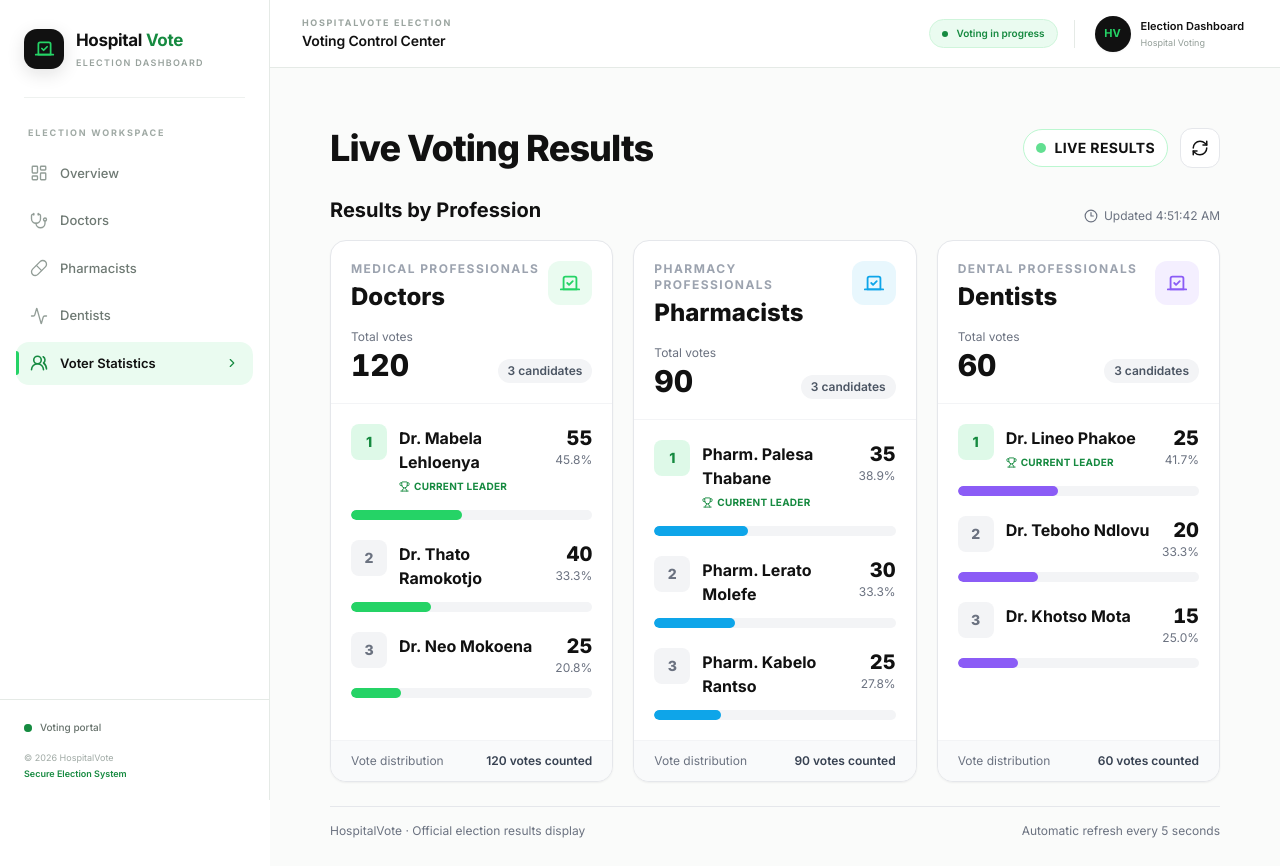
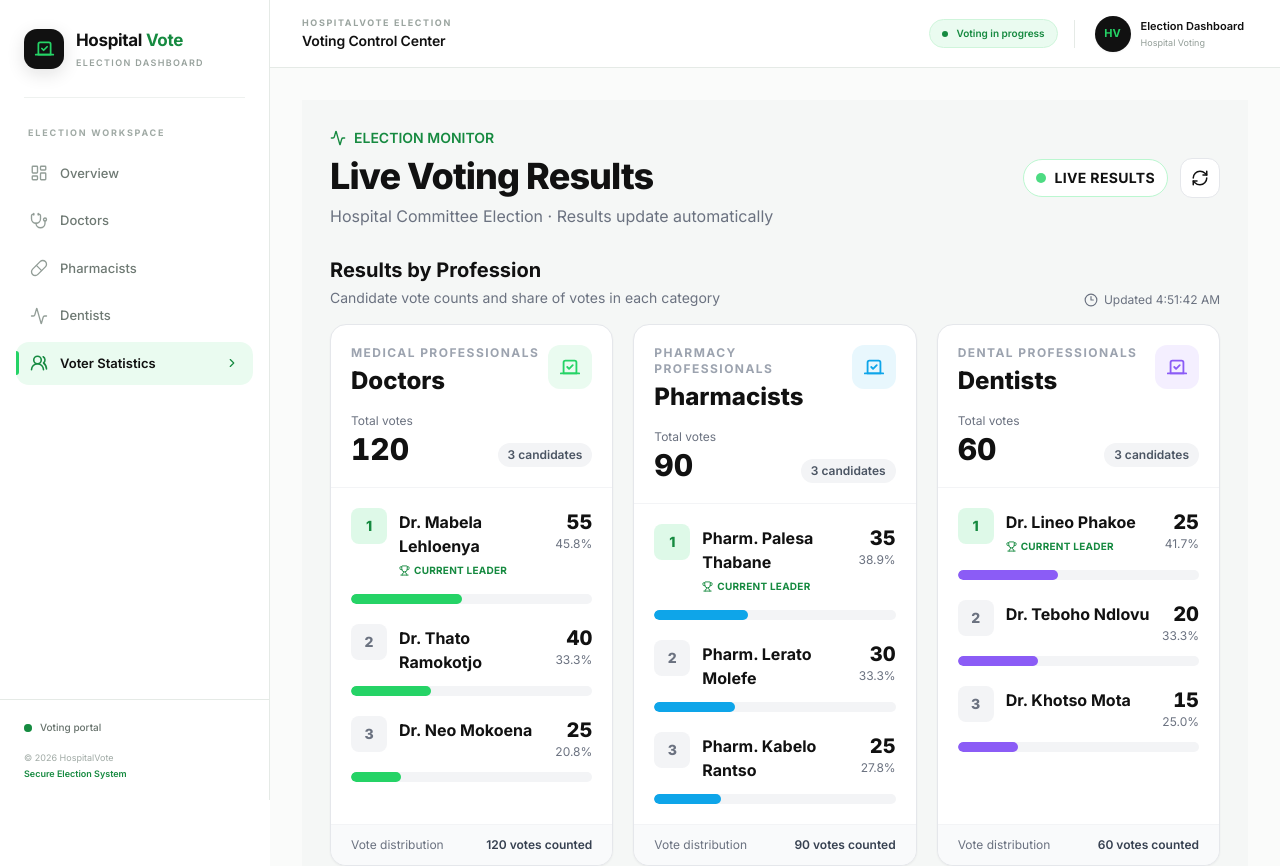
Before and after one commit to Fuma1322/vote-poll, a Next.js app: page /dashboard/voters in a window 1280 px wide. Shown: the top 866 px of the page. Built offline with nearby package versions, Linux system fonts and the light colour scheme.

Commit message:
deploy: Error Not Found Fixed

```diff
--- a/app/(admin)/dashboard/voters/page.tsx
+++ b/app/(admin)/dashboard/voters/page.tsx
@@ -1,7 +1,7 @@
 'use client';
 
 import { useCallback, useEffect, useState } from 'react';
-import { Activity, Clock3, RefreshCw, Trophy, Vote } from 'lucide-react';
+import { Activity, Clock3, RefreshCw, Trophy, Users, Vote } from 'lucide-react';
 
 type CandidateResult = {
   id: string;
@@ -98,14 +98,23 @@ export default function VoterStatisticsPage() {
   });
 
   return (
-    <main className="min-h-full p-4 text-[#111111] sm:p-6 xl:p-7">
+    <main className="min-h-full bg-[#F5F7F6] p-4 text-[#111111] sm:p-6 xl:p-7">
       <div className="mx-auto max-w-[1800px]">
         {/* Page heading */}
         <header className="flex flex-wrap items-center justify-between gap-4">
           <div>
+            <div className="mb-2 flex items-center gap-2 text-sm font-semibold text-[#168A40]">
+              <Activity size={16} />
+              ELECTION MONITOR
+            </div>
+
             <h1 className="text-2xl font-extrabold tracking-tight sm:text-3xl xl:text-4xl">
               Live Voting Results
             </h1>
+
+            <p className="mt-2 text-sm text-gray-500 sm:text-base">
+              Hospital Committee Election · Results update automatically
+            </p>
           </div>
 
           <div className="flex items-center gap-3">
@@ -137,6 +146,9 @@ export default function VoterStatisticsPage() {
           <div className="mb-4 flex items-end justify-between gap-3">
             <div>
               <h2 className="text-lg font-bold sm:text-xl">Results by Profession</h2>
+              <p className="mt-1 text-xs text-gray-500 sm:text-sm">
+                Candidate vote counts and share of votes in each category
+              </p>
             </div>
 
             {lastChecked && (
```
Also changed, not shown: app/(front)/page.tsx (+3 -4 lines).
